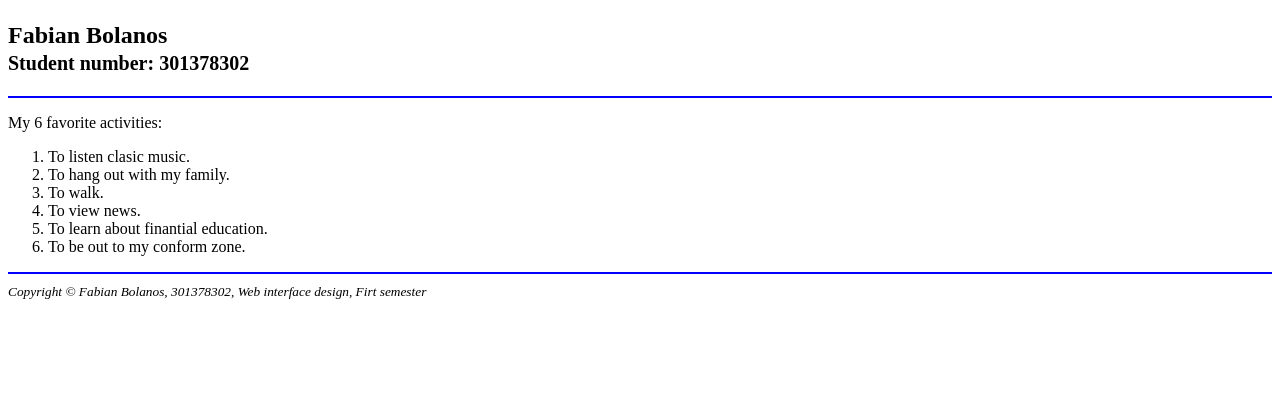
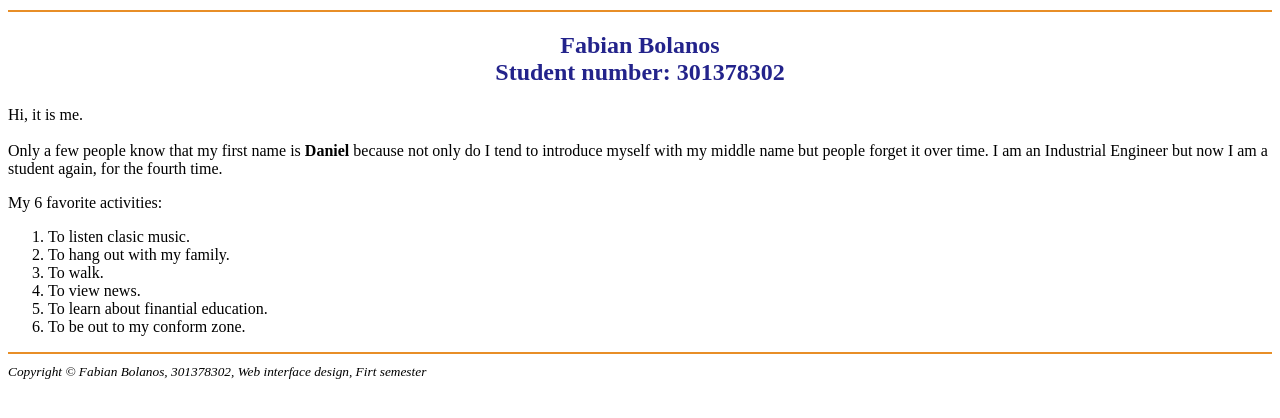
Before and after one commit to fabianbola/Asignment1, a plain HTML site: page index.html in a window 1280 px wide. Shown: the part 260-678 px from the top of the page. Drawn offline with Linux system fonts and the light colour scheme.

Commit message:
Add my comments

```diff
--- a/index.html
+++ b/index.html
@@ -20,9 +20,16 @@
         top: 8px;
         left: 16px;
     }
+
+    h2{
+        position: relative;
+        text-align:center;
+        color: rgb(35, 35, 139);
+    }
 </style>
 
 </head>
+
 <body>
     <header>
         <div class="container">
@@ -30,14 +37,20 @@
             <div class="top-left"><h1>COMM 213<br>Web interface design<br>First semester</h1></div>
         </div>
     </header>
-</body>
-<h2 >Fabian Bolanos<br> <small>Student number: 301378302</small>
+    <hr style="color: rgb(232, 142, 39); border-style: solid;">
+    <h2>
+        Fabian Bolanos<br> Student number: 301378302
     </h2>
-
     <main>
-    <hr style="color: blue; border-style: solid;">
        <div>
-        <p>My 6 favorite activities:</p>
+        <p class="text-justify">
+            Hi, it is me. <br><br> Only a few people know that my first name is  <b>Daniel</b> because not only do I tend to introduce myself with my middle name but people forget it over time. I am an Industrial Engineer but now I am a student again, for the fourth time.
+        </p>
+       </div>
+        <div>
+            <p>
+                My 6 favorite activities:
+            </p>
             <ol type="1">
                     <li>To listen clasic music.</li>
                     <li>To hang out with my family.</li>
@@ -46,12 +59,13 @@
                     <li>To learn about finantial education.</li>
                     <li>To be out to my conform zone.</li>
                 </ol>
-
         </div>
     </main>
-<hr style="color: blue; border-style: solid;">
+    <hr style="color: rgb(232, 142, 39); border-style: solid;">
     <Footer>
         <small><i>Copyright &copy; Fabian Bolanos, 301378302, Web interface design, Firt semester </i></small>
     </Footer>
 
+</body>
+
 </html>
```
Lines whose indentation alone changed are shown as unchanged.
